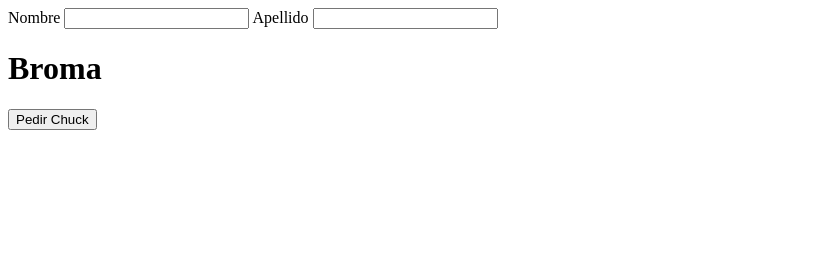
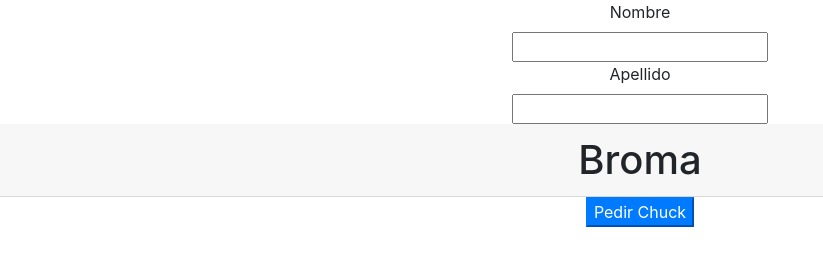
Before and after one commit to Ejaredac/aguirrecar, a plain HTML site: page Parcial 1/Chuck Norris/formulario.html in a window 1280 px wide. Shown: the whole page, without its empty margins (0-823 px from the left). Drawn offline with nearby package versions, Linux system fonts and the light colour scheme.

Commit message:
Chuck Norris Clases

```diff
--- a/Parcial 1/Chuck Norris/formulario.html
+++ b/Parcial 1/Chuck Norris/formulario.html
@@ -4,18 +4,25 @@
     <meta charset="UTF-8">
     <meta http-equiv="X-UA-Compatible" content="IE=edge">
     <meta name="viewport" content="width=device-width, initial-scale=1.0">
+    <link rel="stylesheet" href="https://stackpath.bootstrapcdn.com/bootstrap/4.4.1/css/bootstrap.min.css" integrity="sha384-Vkoo8x4CGsO3+Hhxv8T/Q5PaXtkKtu6ug5TOeNV6gBiFeWPGFN9MuhOf23Q9Ifjh" crossorigin="anonymous">
+    <link rel="stylesheet" href="https://cdn.jsdelivr.net/npm/bootstrap@4.6.0/dist/css/bootstrap.min.css" integrity="sha384-B0vP5xmATw1+K9KRQjQERJvTumQW0nPEzvF6L/Z6nronJ3oUOFUFpCjEUQouq2+l" crossorigin="anonymous">
+    <!--<link href="https://cdn.jsdelivr.net/npm/bootstrap@5.2.0/dist/css/bootstrap.min.css" rel="stylesheet"
+        integrity="sha384-gH2yIJqKdNHPEq0n4Mqa/HGKIhSkIHeL5AyhkYV8i59U5AR6csBvApHHNl/vI1Bx" crossorigin="anonymous">-->
     <title>Document</title>
 </head>
 
 <body>
+    <center>
 
-    <label for="txtNombre">Nombre</label>
-    <input type="text" id="txtNombre" aria-describedby="Nombre">
-    <label for="txtApellido">Apellido</label>
-    <input type="text" id="txtApellido" aria-describedby="Apellido">
+        <label for="txtNombre" class="d-lg-table">Nombre</label>
+        <input type="text" id="txtNombre" aria-describedby="Nombre" class="form-text">
+        <label for="txtApellido" class="d-lg-table">Apellido</label>
+        <input type="text" id="txtApellido" aria-describedby="Apellido" class="form-text">
 
-    <h1 id="titulo">Broma</h1>
-    <button id="boton">Pedir Chuck</button>
+        <h1 id="titulo" class="card-header">Broma</h1>
+        <button id="boton" class="btn-primary">Pedir Chuck</button>
+    </center>
+
 
     <script>
         document.getElementById('boton').addEventListener('click', async function () {
@@ -30,7 +37,7 @@
             }
             let nom = document.getElementById('txtNombre').value;
             let ape = document.getElementById('txtApellido').value;
-            let response = await fetch("http://api.icndb.com/jokes/random?firstName="+nom+"&lastName="+ape, {
+            let response = await fetch("http://api.icndb.com/jokes/random?firstName=" + nom + "&lastName=" + ape, {
                 method: "GET",
                 headers: headersList
             });
```
Also changed, not shown: Parcial 1/ThunderClient/19100140 Get Thunder Client.png (added), Parcial 1/ThunderClient/19100140 Post Thunder Client.png (added).
